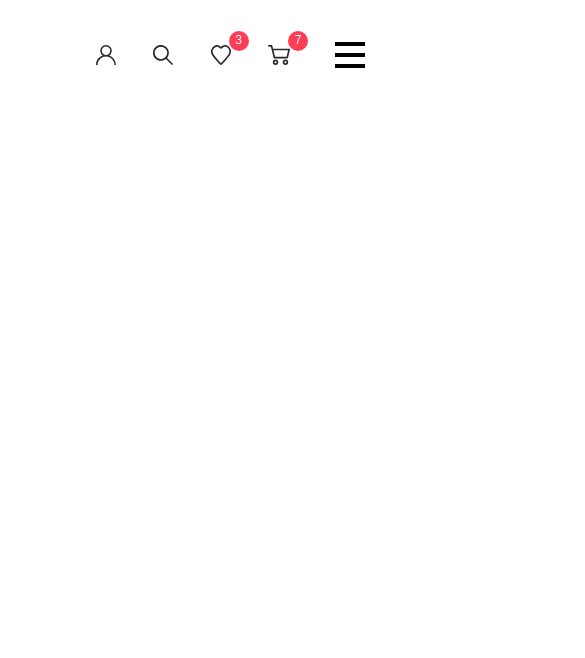
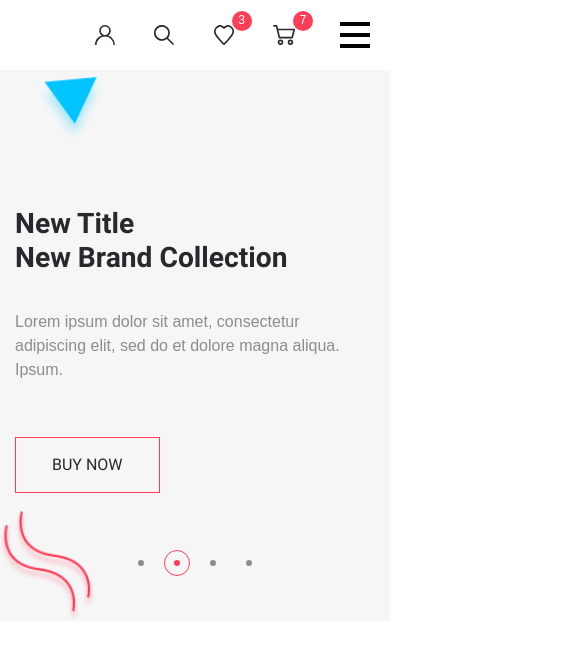
Before and after one commit to ellemmiir/Marcho, a website: page docs/index.html in a window 390 px wide. Shown: the top 658 px of the page, 585 px wide, since content can reach past the window. Drawn offline with Linux system fonts and the light colour scheme; files whose address does not match are found by name.

Commit message:
added header adaptiv

```diff
--- a/docs/index.html
+++ b/docs/index.html
@@ -95,7 +95,7 @@
   </header>
 
   <main class="main">
-    <!-- <section class="top-slider">
+    <section class="top-slider">
       <div class="container top-slider__container">
         <div class="top-slider__inner">
           <div class="top-slider__item">
@@ -157,7 +157,7 @@
           </div>
         </div>
       </div>
-    </section>  -->
+    </section>
 
     <!-- <section class="categories-info">
       <div class="categories-info__inner">
--- a/src/js/main.js
+++ b/src/js/main.js
@@ -12,7 +12,7 @@ $(function () {
     arrows: false,
     fade: true,
     autoplay: true,
-    autoplaySpead: 5000
+    autoplaySpead: 5000,
   });
 
 
--- a/src/scss/_global.scss
+++ b/src/scss/_global.scss
@@ -43,6 +43,7 @@ button {
   text-transform: uppercase;
   color: vars.$title;
 }
+
 
 .text {
   text-align: center;
--- a/src/scss/_media.scss
+++ b/src/scss/_media.scss
@@ -16,11 +16,6 @@ $maxWidth: 1200;
 // @include adaptiv-font(120, 50);
 
 @media (max-width: 1600px) {
-    .top-slider{
-      &__inner{
-        width: 1150px;
-      }
-    }
 }
 
 
--- a/src/scss/_vars.scss
+++ b/src/scss/_vars.scss
@@ -29,6 +29,24 @@ $bg: #f6f6f6;
   font-family: 'Roboto-Bold', sans-serif;
   font-weight: 700;
 }
+
+
+$maxWidth: 1200;
+
+@mixin adaptiv-font($pcSize, $mobSize) {
+    $addSize: $pcSize - $mobSize;
+    $addMobSize: $addSize + $addSize * 0.7;
+
+    @media (max-width: 767px) {
+        font-size: calc(#{$mobSize + px} + #{$addMobSize} * ((100vw - 320px) / #{$maxWidth}));
+    }
+
+    @media (min-width: 767px) {
+        font-size: calc(#{$mobSize + px} + #{$addSize} * (100vw / #{$maxWidth}));
+    }
+}
+
+// @include adaptiv-font(120, 50);
 
 
 %btn {
--- a/src/scss/partials/_header.scss
+++ b/src/scss/partials/_header.scss
@@ -3,7 +3,12 @@
 
 .header {
   padding: 40px 10px;
+  position: fixed;
+  top: 0;
+  left: 0;
+  right: 0;
   background-color: vars.$white;
+  z-index: 999;
   &__inner {
     display: flex;
     justify-content: space-between;
@@ -72,6 +77,13 @@
 }
 
 //adaptiv
+
+@media (max-width: 1400px){
+  .header{
+    padding: 20px 5px;
+  }
+}
+
 @media (max-width: 991px) {
   .menu {
     order: 1;
@@ -81,8 +93,10 @@
       flex-direction: column;
       align-items: center;
       width: 100%;
-      top: 120px;
+      top: 70px;
       left: 0;
+      right: 0;
+      height: 100vh;
       background-color: vars.$white;
       z-index: 5;
       transform: translateX(200%);
@@ -144,7 +158,6 @@
   }
 }
 
-
 @media (max-width: 500px) {
   .header {
     .logo{
--- a/src/scss/style.scss
+++ b/src/scss/style.scss
@@ -7,7 +7,7 @@
 
 //main page
 .top-slider {
-  padding: 65px 0 45px;
+  padding: 120px 0 45px;
   background-image: url("../images/decor/top-slider-bg.png");
   background-repeat: no-repeat;
   background-size: cover;
@@ -19,11 +19,21 @@
     width: 1300px;
   }
   &__content {
-    padding-top: 125px;
+    margin: auto 0;
   }
   &__item {
     display: flex !important;
     justify-content: space-between;
+    transform: translateY(10%);
+
+    position: relative;
+  }
+  &__img{
+    position: relative;
+    width: 50%;
+    height: 100%;
+    object-fit: contain;
+    flex-basis: content;
   }
   &__title {
     margin-bottom: 35px;
@@ -245,4 +255,51 @@
 }
 
 
-//main page - adaptiv
+// main page - adaptiv
+
+@media (max-width: 1600px) {
+  .top-slider{
+    padding: 50px 0 45px;
+    &__inner{
+      width: 1150px;
+    }
+    &__title{
+      @include vars.adaptiv-font(48, 26);
+    }
+  }
+}
+
+
+@media (max-width: 1200px) {
+  .top-slider {
+    &__inner{
+      width: 1000px;
+    }
+    &__img {
+      // width: 40%;
+      object-fit: contain;
+    }
+  }
+}
+
+@media (max-width: 1050px) {
+  .top-slider {
+    // padding: 100px 0;
+    &__inner{
+      width: 100%;
+    }
+    &__item {
+      height: 500px;
+      .top-slider__img {
+        display: none;
+      }
+    }
+    .slick-dots {
+      margin-top: 0;
+    }
+    &__content {
+      // padding-bottom: 50px;
+      // padding-top: 0;
+    }
+  }
+}
```
Also changed, not shown: docs/images/stack/sprite.stack.html (+1 -1 lines), src/index.html (+2 -2 lines), docs/css/style.css, docs/css/style.min.css, docs/js/main.js.
